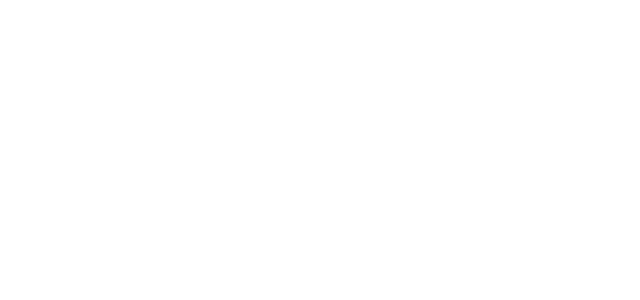
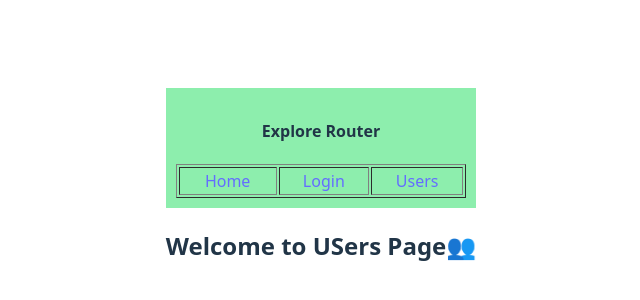
Before and after one commit to ferdouszihad/m45-react-router-v-7.3.0, a React (Vite) app: page /users in a window 1280 px wide. Before the commit this address had no page. Shown: the part 214-514 px from the top of the page, without its empty margins (319-959 px from the left). Built offline with nearby package versions, Linux system fonts and the light colour scheme.

Commit message:
understand concept of routing

```diff
--- a/src/main.jsx
+++ b/src/main.jsx
@@ -3,12 +3,19 @@
 import "./index.css";
 import App from "./App.jsx";
 import { BrowserRouter, Route, Routes } from "react-router";
+import Home from "./pages/Home.jsx";
+import Login from "./pages/Login.jsx";
+import Users from "./pages/Users.jsx";
+import Error404 from "./pages/Error404.jsx";
 
 createRoot(document.getElementById("root")).render(
   <StrictMode>
     <BrowserRouter>
       <Routes>
-        <Route path="/home" element={<App />}></Route>
+        <Route index element={<Home></Home>}></Route>
+        <Route path="/login" element={<Login></Login>}></Route>
+        <Route path="/users" element={<Users></Users>}></Route>
+        <Route path="*" element={<Error404></Error404>}></Route>
       </Routes>
     </BrowserRouter>
   </StrictMode>
--- /dev/null
+++ b/src/pages/Error404.jsx
@@ -0,0 +1,9 @@
+const Error404 = () => {
+  return (
+    <div>
+      <h2>No Page Found 404</h2>
+    </div>
+  );
+};
+
+export default Error404;
--- /dev/null
+++ b/src/pages/Home.jsx
@@ -0,0 +1,12 @@
+import Navbar from "../shared/Navbar";
+
+const Home = () => {
+  return (
+    <div>
+      <Navbar></Navbar>
+      <h2>Welcome to HomePage🏠</h2>
+    </div>
+  );
+};
+
+export default Home;
--- /dev/null
+++ b/src/pages/Login.jsx
@@ -0,0 +1,12 @@
+import Navbar from "../shared/Navbar";
+
+const Login = () => {
+  return (
+    <div>
+      <Navbar></Navbar>
+      <h2>Welcome to Login Page⚡</h2>
+    </div>
+  );
+};
+
+export default Login;
--- /dev/null
+++ b/src/pages/Users.jsx
@@ -0,0 +1,12 @@
+import Navbar from "../shared/Navbar";
+
+const Users = () => {
+  return (
+    <div>
+      <Navbar></Navbar>
+      <h2>Welcome to USers Page👥</h2>
+    </div>
+  );
+};
+
+export default Users;
--- /dev/null
+++ b/src/shared/Navbar.jsx
@@ -0,0 +1,32 @@
+import { Link } from "react-router";
+
+const Navbar = () => {
+  const getRandomColor = () => {
+    const color =
+      "#" + Math.floor(Math.random() * 16777215).toString(16) + "80";
+    return color;
+  };
+  const navMenu = [
+    { name: "Home", path: "/" },
+    { name: "Login", path: "/login" },
+    { name: "Users", path: "/users" },
+  ];
+  return (
+    <div style={{ backgroundColor: getRandomColor(), padding: "10px" }}>
+      <h4>Explore Router</h4>
+      <table border={1} width="100%">
+        <tr>
+          {navMenu.map((menu, index) => {
+            return (
+              <td key={index}>
+                <Link to={menu.path}>{menu.name}</Link>
+              </td>
+            );
+          })}
+        </tr>
+      </table>
+    </div>
+  );
+};
+
+export default Navbar;
```
